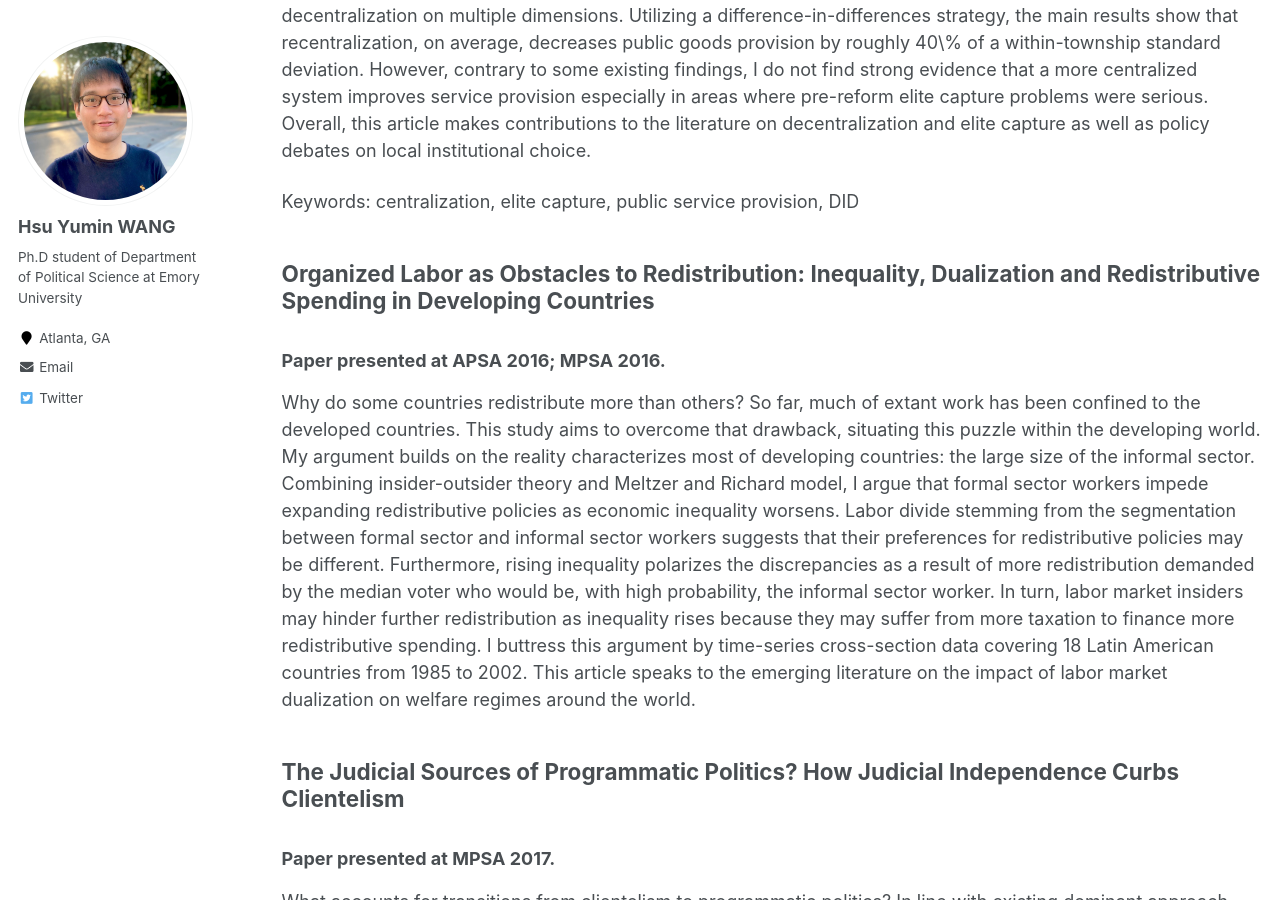
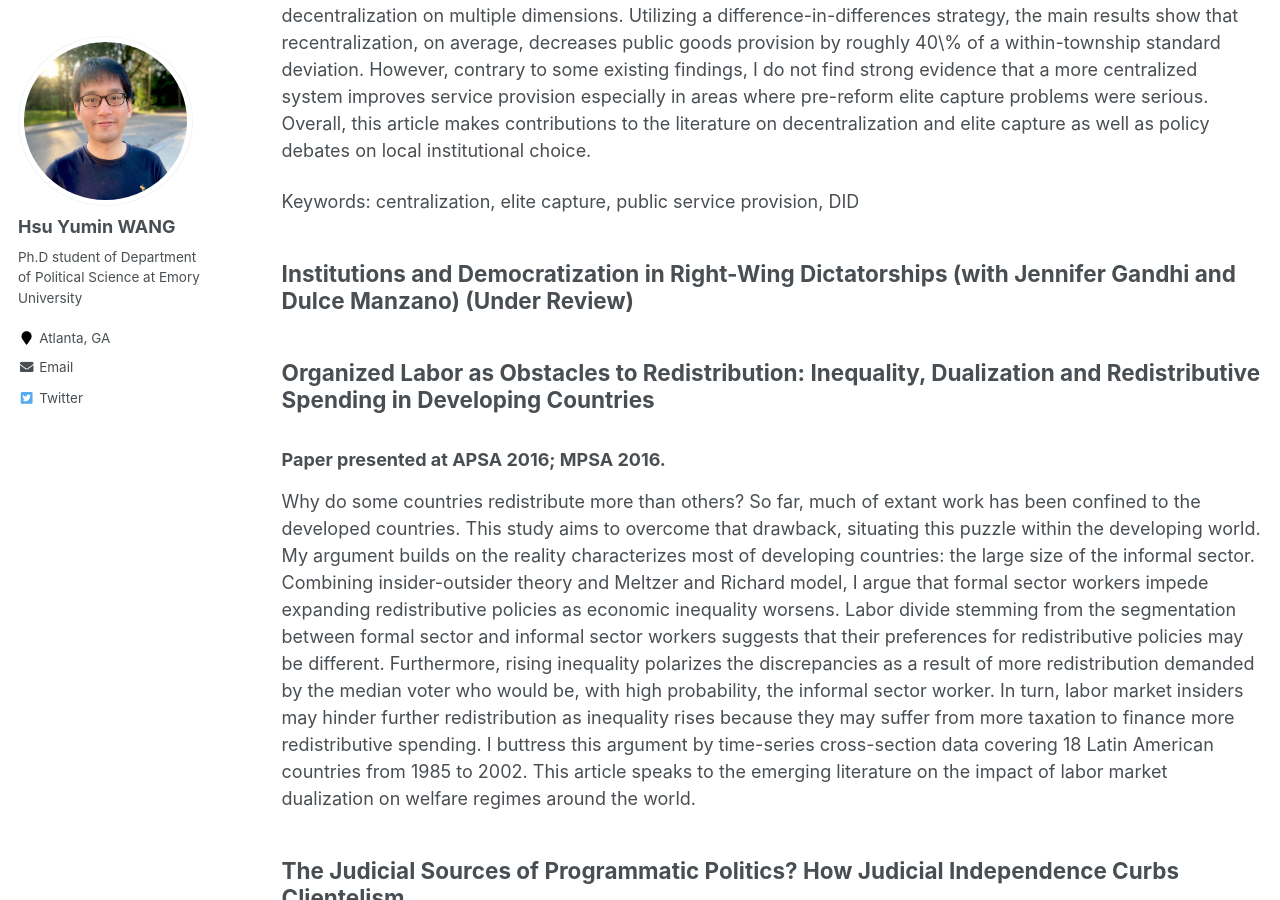
Before and after one commit to hsuyumin/hsuyumin.github.io, a Jekyll site: the page built from _pages/publications.md, in a window 1280 px wide and 900 px high, scrolled down 911 px. Built offline with Jekyll 4.4.1, drawn with Linux system fonts in a browser that asks for light colours.

Commit message:
Update publications.md

```diff
--- a/_pages/publications.md
+++ b/_pages/publications.md
@@ -19,6 +19,8 @@ Keywords: authoritarianism, labor regulations, redistributive politics, judicial
 It is growingly recognized that the theorized welfare-enhancing effects of decentralization may not be always realized due to the presence of local elite capture. Does decentralization still help promote service provision in the context where elite capture is prevalent? To answer this question, I leverage a within-country institutional change in Taiwan, where townships affected by the 2010 municipal reform experienced a sharp decline in the degree of decentralization on multiple dimensions. Utilizing a difference-in-differences strategy, the main results show that recentralization, on average, decreases public goods provision by roughly 40\% of a within-township standard deviation. However, contrary to some existing findings, I do not find strong evidence that a more centralized system improves service provision especially in areas where pre-reform elite capture problems were serious. Overall, this article makes contributions to the literature on decentralization and elite capture as well as policy debates on local institutional choice.
 
 Keywords: centralization, elite capture, public service provision, DID
+
+## Institutions and Democratization in Right-Wing Dictatorships (with Jennifer Gandhi and Dulce Manzano) (Under Review)
 
 ## Organized Labor as Obstacles to Redistribution: Inequality, Dualization and Redistributive Spending in Developing Countries
 ### Paper presented at APSA 2016; MPSA 2016.
```
